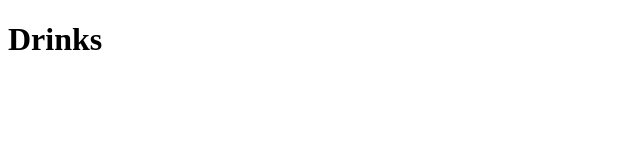
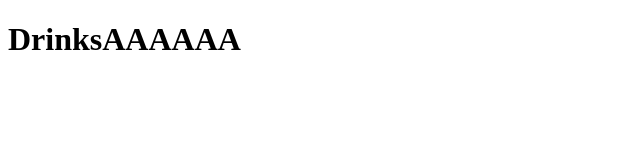
Before and after one commit to Bina28/bina.github.io, a plain HTML site: page index.html in a window 1280 px wide. Shown: the whole page, without its empty margins (0-640 px from the left). Drawn offline with Linux system fonts and the light colour scheme.

Commit message:
Test
Najma Test

```diff
--- a/index.html
+++ b/index.html
@@ -6,6 +6,6 @@
     <title>Document</title>
 </head>
 <body>
-    <h1>Drinks</h1>
+    <h1>DrinksAAAAAA</h1>
 </body>
 </html>
```
